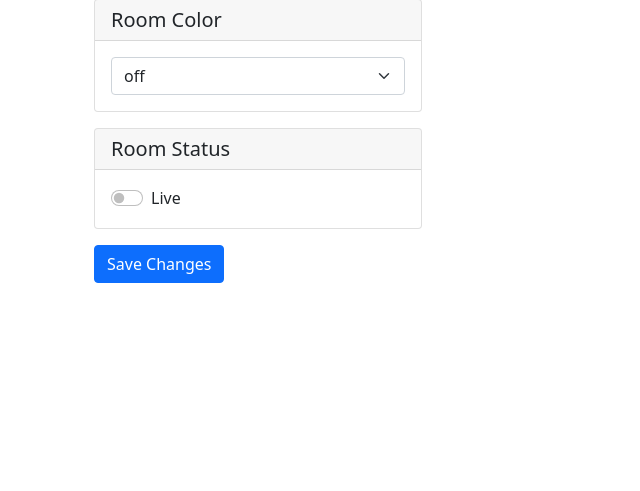
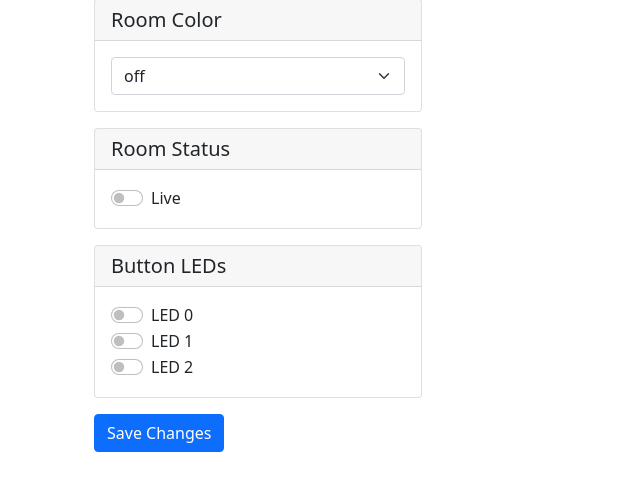
Before and after one commit to geerlingguy/beast-challenge, a Flask app: template leader-app/templates/edit_room.html in a window 1280 px wide. Shown: the part 117-608 px from the top of the page, without its empty margins (0-640 px from the left). Run offline with Flask 2, Linux system fonts and the light colour scheme; the template is opened without the code that fills it, so the values that code supplies are empty; some libraries are stand-ins or nearby versions.

Commit message:
Issue #10: Add LED button state tracking in the database.

```diff
--- a/leader-app/app.py
+++ b/leader-app/app.py
@@ -392,24 +392,27 @@ def room_control():
 def edit_room(room_id):
     if request.method == 'POST':
         color = request.form.get('color_select')
-        # Force binary option to have a value, set to 0 or 1.
-        live = request.form.get('live')
-        if live:
-            live = 1
-        else:
-            live = 0
+        # Ensure every binary option has something set, 0 or 1.
+        binary_vars = ['live', 'led_0', 'led_1', 'led_2']
+        binary_values = {}
+        for var in binary_vars:
+            if request.form.get(var):
+                binary_values[var] = 1
+            else:
+                binary_values[var] = 0
 
         # Make sure the color is valid.
         if color not in valid_room_color_options():
             flash('Color "' + color + '" is not a valid color option.')
         else:
             conn = get_db_connection()
-            conn.execute('UPDATE rooms SET color = ?, live = ? WHERE room_id = ?', (color, live, room_id))
+            conn.execute('UPDATE rooms SET color = ?, live = ?, led_0 = ?, led_1 = ?, led_2 = ? WHERE room_id = ?', (color, binary_values['live'], binary_values['led_0'], binary_values['led_1'], binary_values['led_2'], room_id))
             conn.commit()
             conn.close()
-            return redirect("/room-lights", code=302)
+            return redirect("/room-control", code=302)
 
     room = get_room((room_id,))
+    print(room['led_0'])
     return render_template('edit_room.html', room=room, page='edit-room')
 
 
--- a/leader-app/schema.sql
+++ b/leader-app/schema.sql
@@ -6,7 +6,10 @@ CREATE TABLE rooms (
     room_id INTEGER PRIMARY KEY,
     mac_address TEXT NOT NULL,
     color TEXT NOT NULL DEFAULT('white'),
-    live INTEGER DEFAULT(1)
+    live INTEGER DEFAULT(1),
+    led_0 INTEGER DEFAULT(0),
+    led_1 INTEGER DEFAULT(0),
+    led_2 INTEGER DEFAULT(0)
 );
 
 CREATE TABLE rounds (
--- a/leader-app/templates/edit_room.html
+++ b/leader-app/templates/edit_room.html
@@ -29,6 +29,23 @@
                     </div>
                 </div>
             </div>
+            <div class="card room-live mt-3" style="width: 30%;">
+                <h5 class="card-header">Button LEDs</h5>
+                <div class="card-body">
+                    <div class="form-check form-switch">
+                      <input class="form-check-input" type="checkbox" role="switch" name="led_0" id="led_0"{{ ' checked' if room['led_0'] }}>
+                      <label class="form-check-label" for="led_0">LED 0</label>
+                    </div>
+                    <div class="form-check form-switch">
+                      <input class="form-check-input" type="checkbox" role="switch" name="led_1" id="led_1"{{ ' checked' if room['led_1'] }}>
+                      <label class="form-check-label" for="led_1">LED 1</label>
+                    </div>
+                    <div class="form-check form-switch">
+                      <input class="form-check-input" type="checkbox" role="switch" name="led_2" id="led_2"{{ ' checked' if room['led_2'] }}>
+                      <label class="form-check-label" for="led_2">LED 2</label>
+                    </div>
+                </div>
+            </div>
             <div class="d-inline-flex w-25 mt-3">
                 <button type="submit" class="btn btn-primary">Save Changes</button>
             </div>
```
